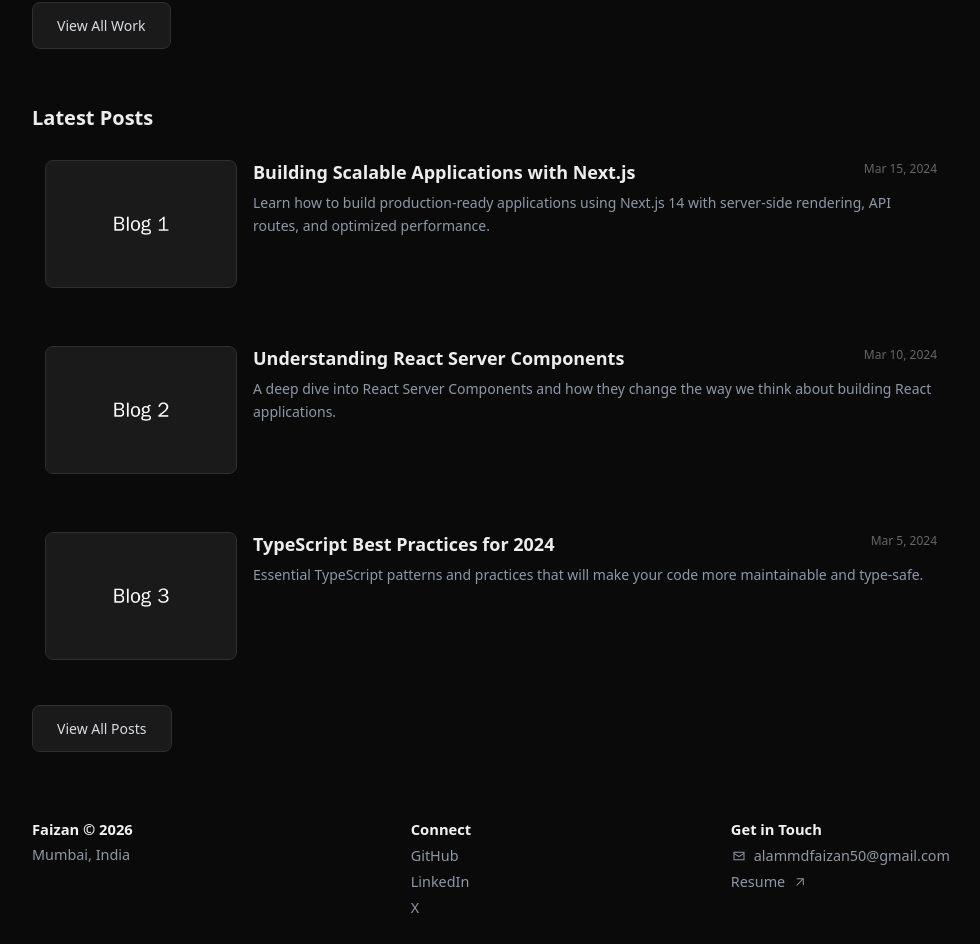
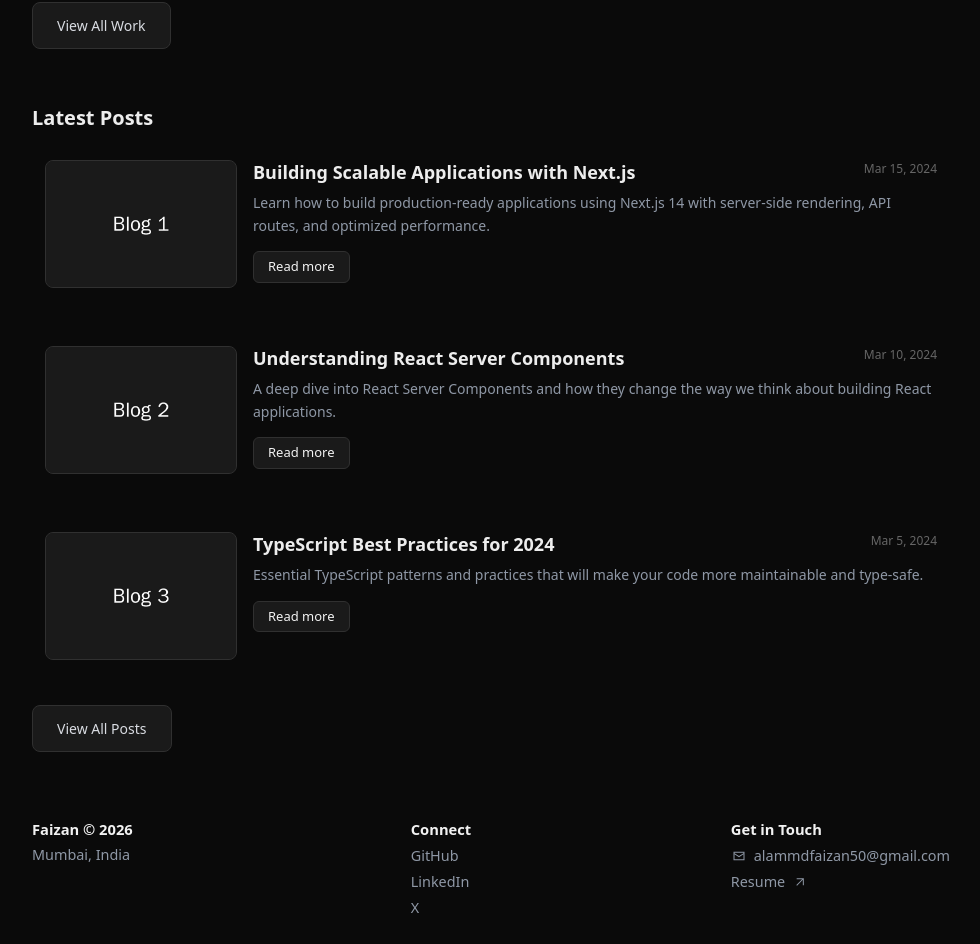
Before and after one commit to faizan-devs/personal-portfolio, a Next.js app: page / in a window 1280 px wide. Shown: the part 1136-2080 px from the top of the page, without its empty margins (300-1280 px from the left). Built offline with nearby package versions, Linux system fonts and the light colour scheme.

Commit message:
refactor: remove variant prop and simplify BlogCard component structure

```diff
--- a/app/components/BlogCard.tsx
+++ b/app/components/BlogCard.tsx
@@ -7,7 +7,7 @@ interface BlogCardProps {
 	variant?: 'teaser' | 'detail';
 }
 
-export default function BlogCard({ blog, variant = 'detail' }: BlogCardProps) {
+export default function BlogCard({ blog }: BlogCardProps) {
 	const formatDate = (dateString: string) => {
 		const date = new Date(dateString);
 		return date.toLocaleDateString('en-US', {
@@ -17,8 +17,8 @@ export default function BlogCard({ blog, variant = 'detail' }: BlogCardProps) {
 		});
 	};
 
-	const content = (
-		<>
+	return (
+		<div className="card">
 			{/* Blog Image */}
 			<div className="card-image">
 				<Image
@@ -39,27 +39,17 @@ export default function BlogCard({ blog, variant = 'detail' }: BlogCardProps) {
 					</div>
 				</div>
 				<p className="card-description">{blog.description}</p>
-				{variant === 'detail' && (
+				<div className="card-actions">
 					<Link
 						href={blog.link}
 						target="_blank"
 						rel="noopener noreferrer"
-						className="learn-more"
+						className="card-action primary"
 					>
-						Read more →
+						Read more
 					</Link>
-				)}
+				</div>
 			</div>
-		</>
+		</div>
 	);
-
-	if (variant === 'teaser') {
-		return (
-			<Link href="/blogs" className="card">
-				{content}
-			</Link>
-		);
-	}
-
-	return <div className="card">{content}</div>;
 }
```
